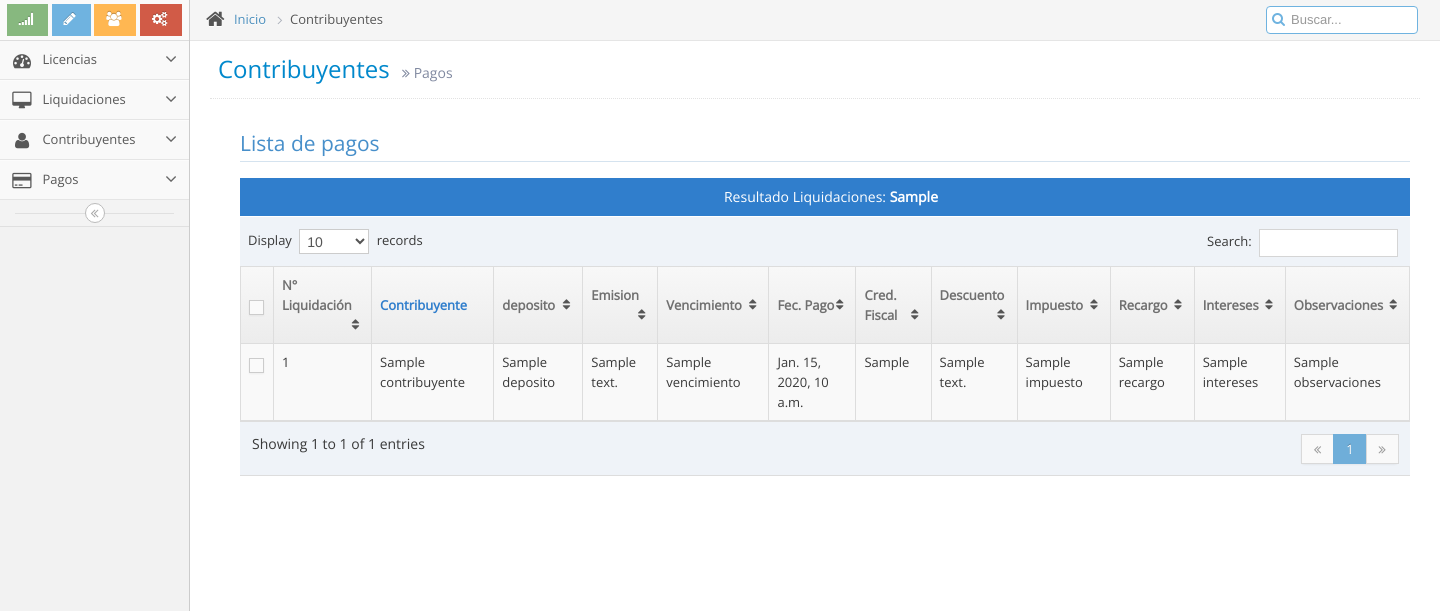
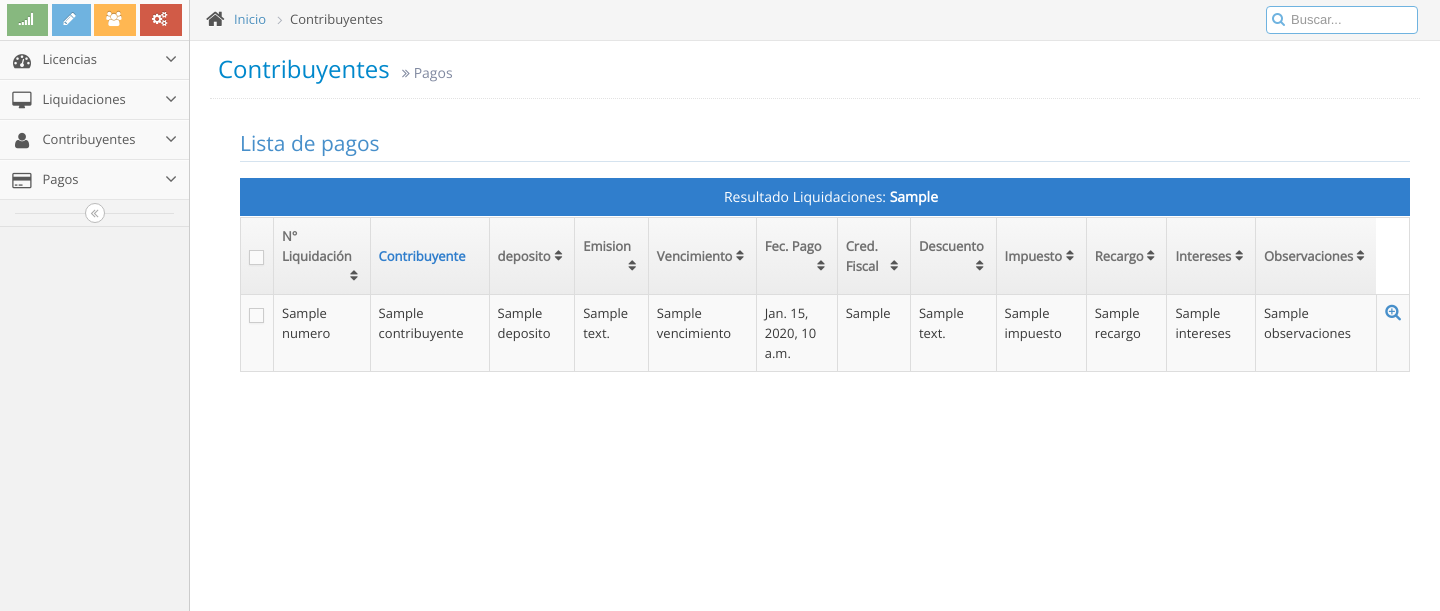
Before and after one commit to eliezerfot123/django-hacienda, a Django app: template hacienda/templates/contrib_liquidaciones.html in a window 1440 px wide. Shown: the part 45-656 px from the top of the page. Run offline with Django 3.2, Linux system fonts and the light colour scheme; the template is opened without the code that fills it: most values are stand-ins (such as "Sample title", 1, 10 or a date in 2020); some libraries are stand-ins or nearby versions.

Commit message:
mostrar detalles y link para ver liquidacion

```diff
--- a/hacienda/templates/contrib_liquidaciones.html
+++ b/hacienda/templates/contrib_liquidaciones.html
@@ -225,7 +225,7 @@
 												    </label>
 												</td>
 
-												<td>{{ contrib.liquidacion.num_liquidacion }}</td>
+												<td>{{ contrib.liquidacion.numero}}</td>
 												<td>{{ contrib.liquidacion.contribuyente }}</td>
 												<td>{{ contrib.liquidacion.deposito }}</td>
 												<td>{{ contrib.liquidacion.emision }}</td>
@@ -237,6 +237,11 @@
 												<td>{{ contrib.recargo }}</td>
 												<td>{{ contrib.intereses }}</td>
 												<td>{{ contrib.liquidacion.observaciones }}</td>
+                                                <td>
+														<a class="blue" href="/reporte/liquidacion/{{contrib.liquidacion.numero }}" title="Ver Liquidacion">
+															<i class="icon-zoom-in bigger-130"></i>
+														</a>
+                                                </td>
 											</tr>
 										{% endfor %}
                                     {% endif %}
```
